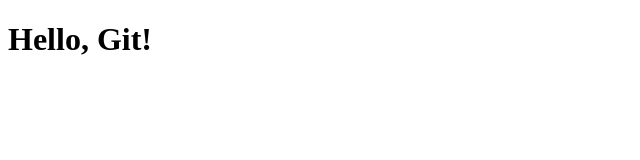
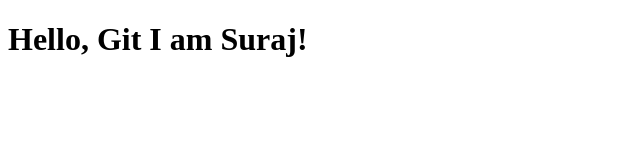
Before and after one commit to DevOps13728/GitPractice, a plain HTML site: page Index.html in a window 1280 px wide. Shown: the whole page, without its empty margins (0-640 px from the left). Drawn offline with Linux system fonts and the light colour scheme.

Commit message:
I have mentioned my name

```diff
--- a/Index.html
+++ b/Index.html
@@ -4,6 +4,6 @@
   <title>My First Git Project</title>
 </head>
 <body>
-  <h1>Hello, Git!</h1>
+  <h1>Hello, Git I am Suraj!</h1>
 </body>
 </html>
```
